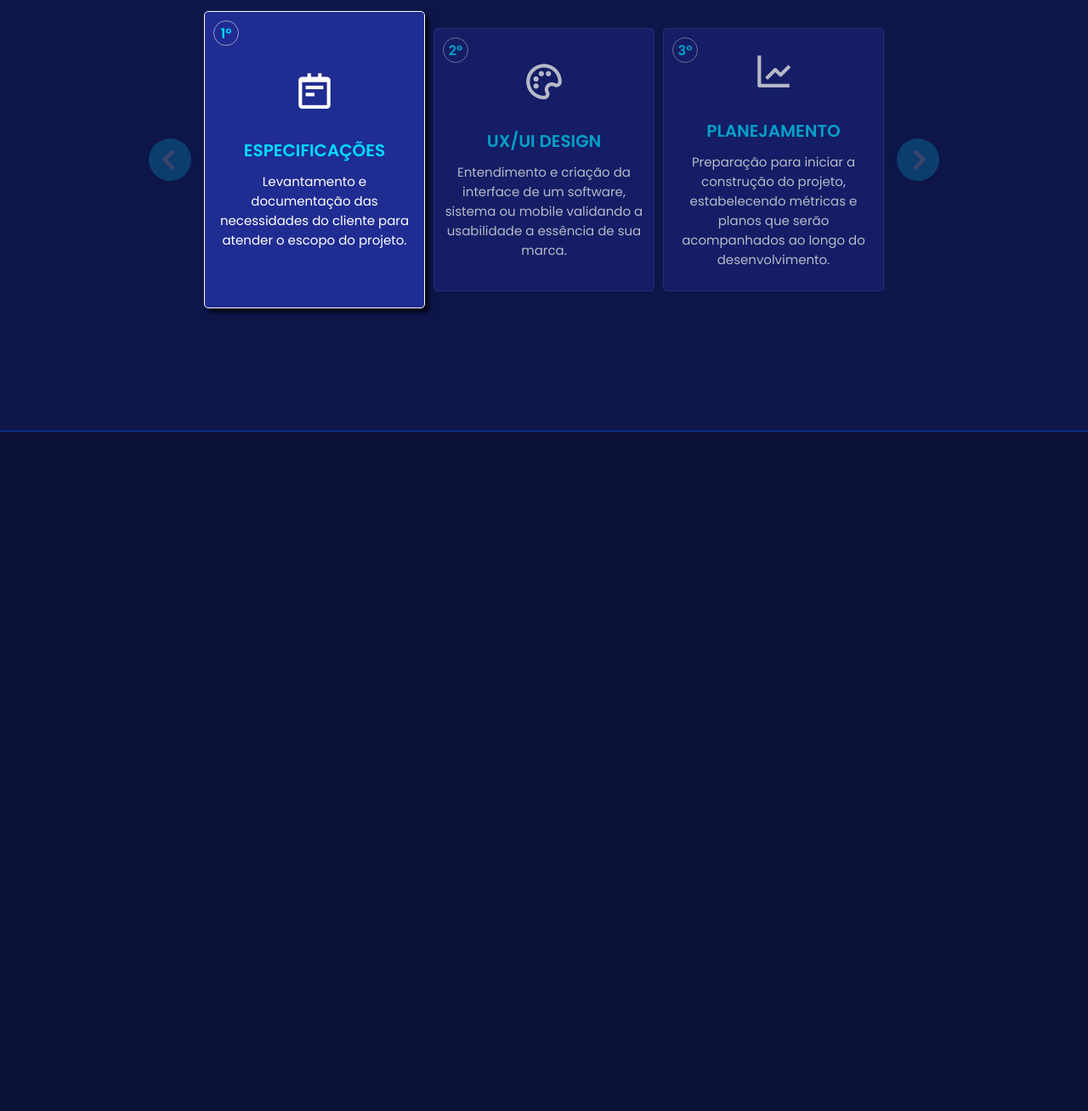
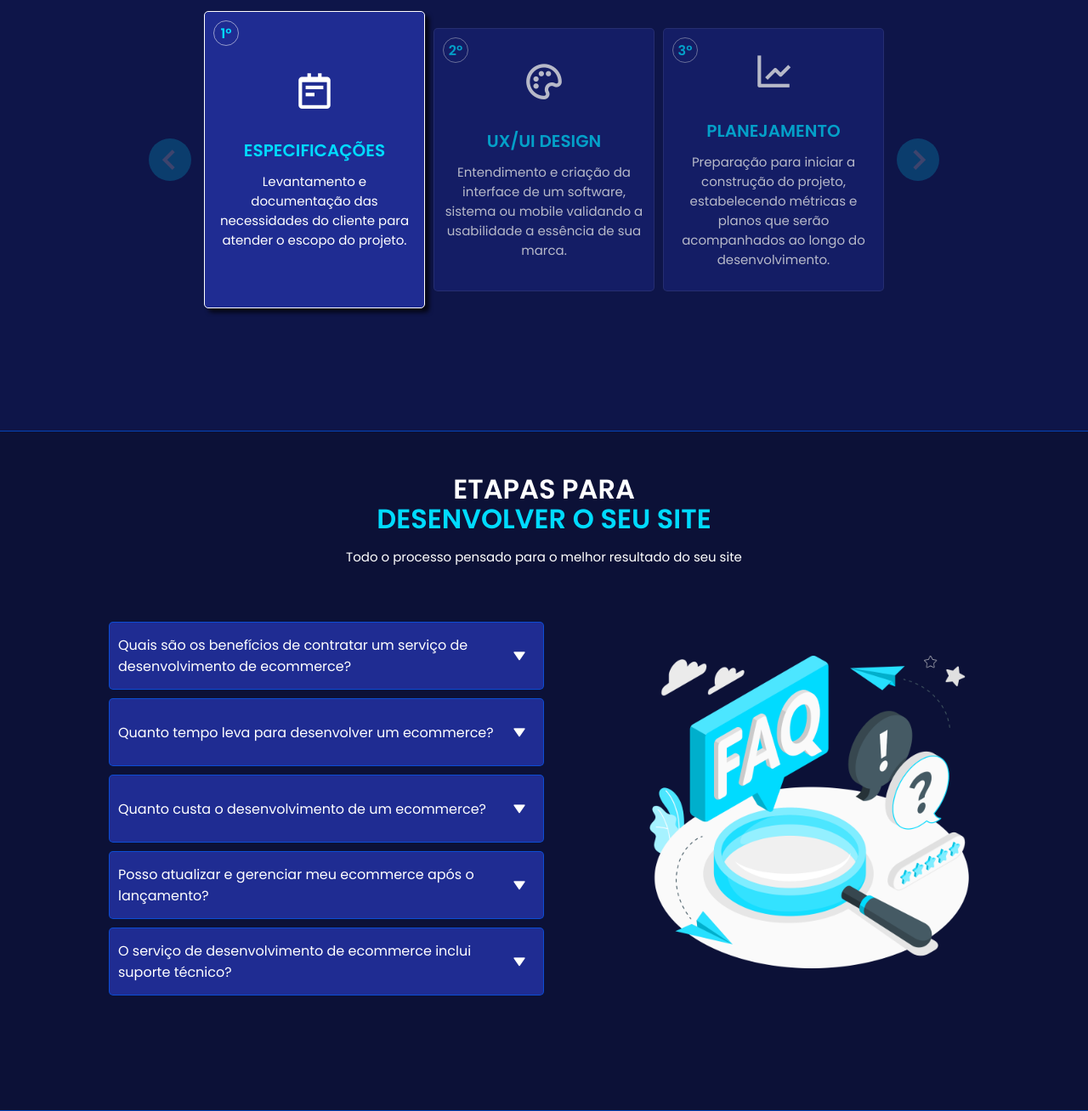
Before and after one commit to techlegionbr/Desenvolvimento-Web---Lading-Page, a website: page index.html in a window 1280 px wide. Shown: the part 1707-3015 px from the top of the page at 85% size. Before the commit the page ends 2215 px from the top, so only its background shows below. Drawn offline with nearby package versions, Linux system fonts and the light colour scheme; a script that the page names is missing.

Commit message:
Creating a new section

```diff
--- /dev/null
+++ b/assets/css/faq-section.css
@@ -0,0 +1,63 @@
+#faqSection{
+    position: relative;
+    display: flex;
+    justify-content: center;
+    border-bottom: solid 1px #0062ff9c;
+}
+
+.faq__content{
+    width: 80%;
+
+}
+.faq__content__boxs{
+    margin-bottom: 80px;
+    display: flex;
+    height: 550px;
+    justify-content: space-between;
+}
+.faq__box{
+    height: 100%;
+    display: flex;
+    align-items: center;
+}
+
+.faq__content__boxs--image{
+    width: 400px;
+    display: flex;
+    align-items: center;
+
+}
+
+.faq__content__boxs--question{
+    width: 50%;
+}
+.faq{
+   display: flex;
+   gap: 10px;
+   flex-direction: column;
+}
+
+.faq__question{
+    background-color: #1F2C92;
+    backdrop-filter: blur(5px);
+    border-radius: 5px;
+    padding: 10px;
+    min-height: 80px;
+    display: flex;
+    justify-content: center;
+    flex-direction: column;
+    border: solid 1px #0062ff9c;
+    width: 100%;
+}
+.faq__question p{
+    margin-right: 20px;
+}
+.faq__question i{
+    position: absolute;
+    right: 20px;
+}
+.response{
+    margin-top: 20px;
+    display: none;
+
+}
--- a/assets/css/service-steps.css
+++ b/assets/css/service-steps.css
@@ -17,9 +17,13 @@
 }
 
 .steps__content--title {
-    position: absolute;
+    position: relative;
+    display: flex;
+    align-items: center;
+    flex-direction: column;
+    text-align: center;
     margin: 50px 0px 10px 0px;
-    line-height: px;
+
 }
 
 .steps__content--title h1 {
--- a/index.html
+++ b/index.html
@@ -17,10 +17,13 @@
   <link rel="stylesheet" href="./assets/css/main.css" />
   <link rel="stylesheet" href="./assets/css/service-steps.css">
   <link rel="stylesheet" href="./assets/css/services-card.css">
+  <link rel="stylesheet" href="assets/css/faq-section.css">
   <!--Google Fonts-->
   <link rel="preconnect" href="https://fonts.googleapis.com" />
   <link rel="preconnect" href="https://fonts.gstatic.com" crossorigin />
-  <link href="https://fonts.googleapis.com/css2?family=Poppins:ital,wght@0,100;0,200;0,300;0,400;0,500;0,600;1,100;1,200;1,300;1,400&display=swap" rel="stylesheet">
+  <link
+    href="https://fonts.googleapis.com/css2?family=Poppins:ital,wght@0,100;0,200;0,300;0,400;0,500;0,600;1,100;1,200;1,300;1,400&display=swap"
+    rel="stylesheet">
   <link href="https://fonts.googleapis.com/css2?family=Poppins:wght@100&display=swap" rel="stylesheet">
   <!--Icon Link-->
   <link href="https://unpkg.com/boxicons@2.1.4/css/boxicons.min.css" rel="stylesheet" />
@@ -225,5 +228,46 @@
     </div>
 
   </section>
+  <section id="faqSection">
+    <div class="faq__content">
+      <div class="steps__content--title">
+        <h1>ETAPAS PARA
+          <br>
+          <span>DESENVOLVER O SEU SITE</span>
+        </h1>
+        <p>Todo o processo pensado para o melhor resultado do seu site</p>
+      </div>
+      <div class="faq__content__boxs">
+        <div class="faq__box faq__content__boxs--question">
+          <ul class="faq">
+            <li class="faq__question">
+              <p class="question">Quais são os benefícios de contratar um serviço de desenvolvimento de ecommerce?</p>
+              <i class="bx bxs-down-arrow"></i>
+              <p class="response">Ao contratar um serviço de desenvolvimento de e-commerce, você pode se beneficiar de
+                profissionais especializados que têm experiência em projetar e construir lojas online eficientes e
+                atraentes. Isso pode economizar tempo e esforço, garantindo que sua loja seja configurada corretamente
+                desde o início. Além disso, um bom serviço de desenvolvimento de e-commerce</p>
+            </li>
+            <li class="faq__question">
+              <p>Quanto tempo leva para desenvolver um ecommerce?</p><i class="bx bxs-down-arrow"></i>
+            </li>
+            <li class="faq__question">
+              <p>Quanto custa o desenvolvimento de um ecommerce?</p><i class="bx bxs-down-arrow"></i>
+            </li>
+            <li class="faq__question">
+              <p>Posso atualizar e gerenciar meu ecommerce após o lançamento?</p><i class="bx bxs-down-arrow"></i>
+            </li>
+            <li class="faq__question">
+              <p>O serviço de desenvolvimento de ecommerce inclui suporte técnico?</p><i class="bx bxs-down-arrow"></i>
+            </li>
+          </ul>
+        </div>
+        <div class="faq__box faq__content__boxs--image">
+          <img src="/assets/imgs/image-faq-1.png">
+        </div>
+      </div>
+    </div>
+  </section>
 </body>
+
 </html>
```
Also changed, not shown: assets/imgs/image-faq-1.png (added). Lines whose indentation alone changed are shown as unchanged.
